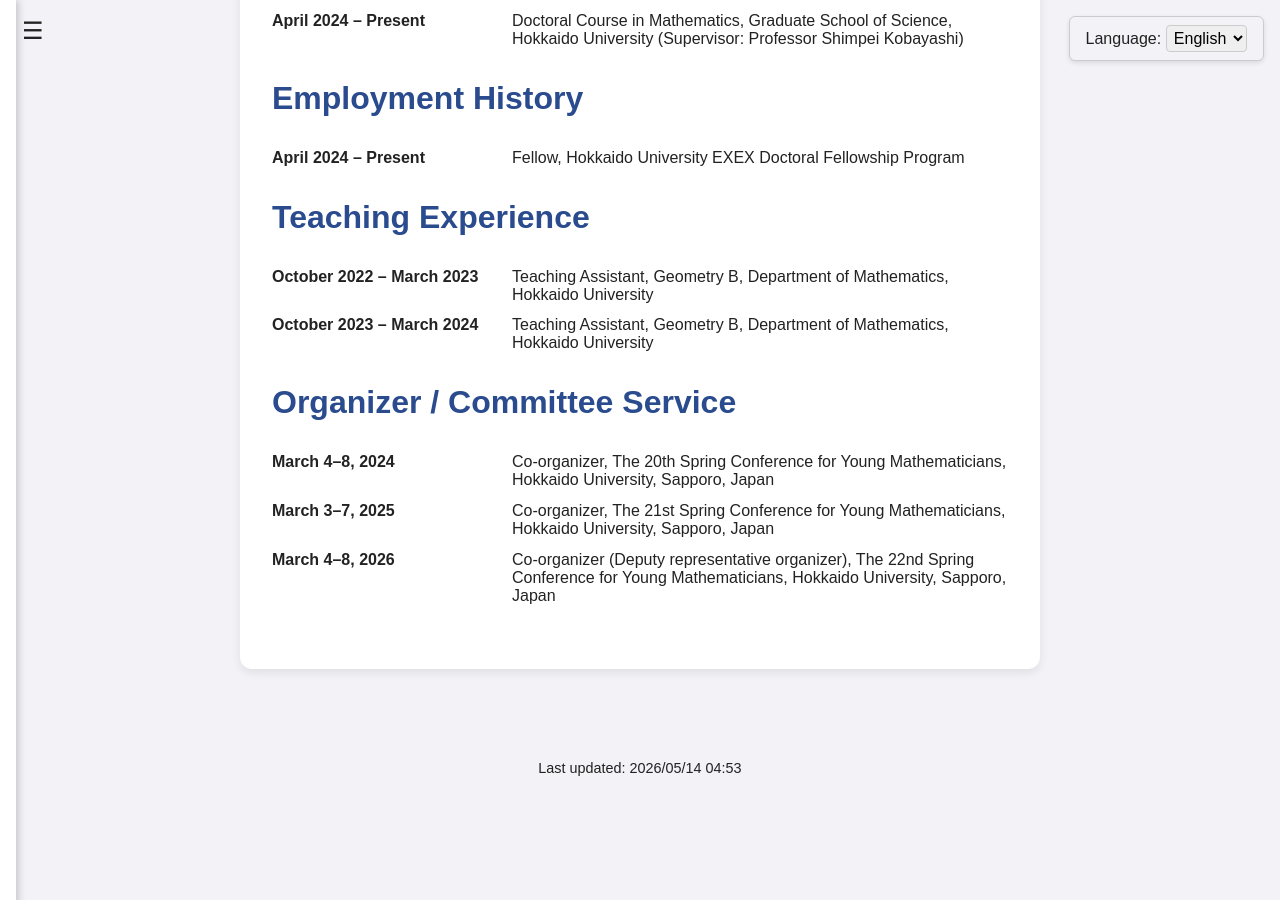
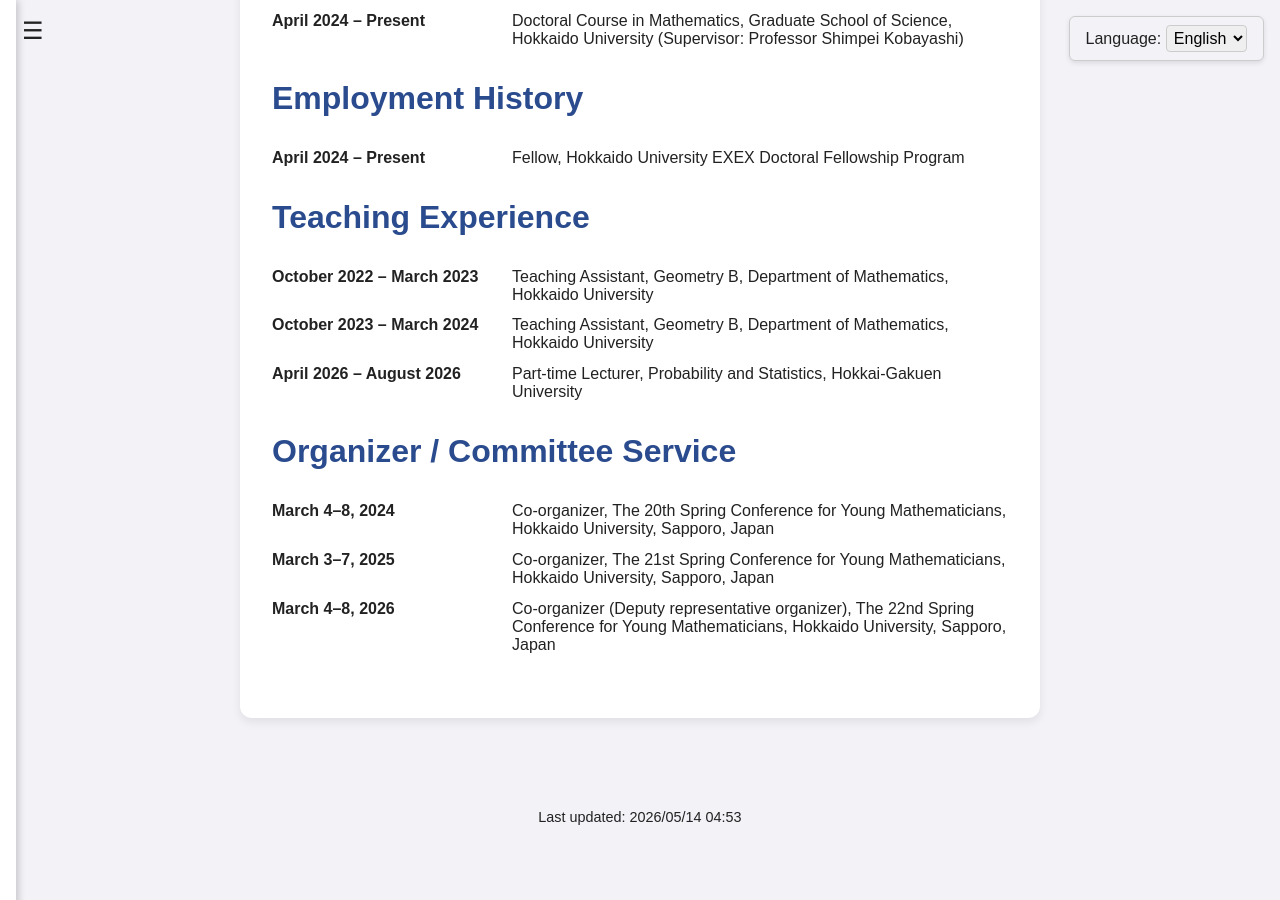
Before and after one commit to YuheiKogo/YuheiKogo.github.io, a Jekyll site: the page built from circum-vitae.html, in a window 1280 px wide and 900 px high, scrolled down 596 px. Built offline with Jekyll 4.4.1, drawn with Linux system fonts in a browser that asks for light colours.

Commit message:
非常勤追加

```diff
--- a/circum-vitae.html
+++ b/circum-vitae.html
@@ -30,6 +30,7 @@ og_description: "学歴、職歴、教育歴、幹事・世話人の情報を掲
 		<ul class="timeline">
 			<li><span class="date">2022年10月〜2023年3月</span><span class="desc">幾何学B, Teaching Assistant</span></li>
 			<li><span class="date">2023年10月〜2024年3月</span><span class="desc">幾何学B, Teaching Assistant</span></li>
+			<li><span class="date">2026年4月〜2026年8月</span><span class="desc">確率統計, 北海学園大学非常勤講師</span></li>
 		</ul>
 		<h2>幹事・世話人</h2>
 		<ul class="timeline">
@@ -55,6 +56,7 @@ og_description: "学歴、職歴、教育歴、幹事・世話人の情報を掲
 		<ul class="timeline">
 			<li><span class="date">October 2022 – March 2023</span><span class="desc">Teaching Assistant, Geometry B, Department of Mathematics, Hokkaido University</span></li>
 			<li><span class="date">October 2023 – March 2024</span><span class="desc">Teaching Assistant, Geometry B, Department of Mathematics, Hokkaido University</span></li>
+			<li><span class="date">April 2026 – August 2026</span><span class="desc">Part-time Lecturer, Probability and Statistics, Hokkai-Gakuen University</span></li>
 		</ul>
 		<h2>Organizer / Committee Service</h2>
 		<ul class="timeline">
```
